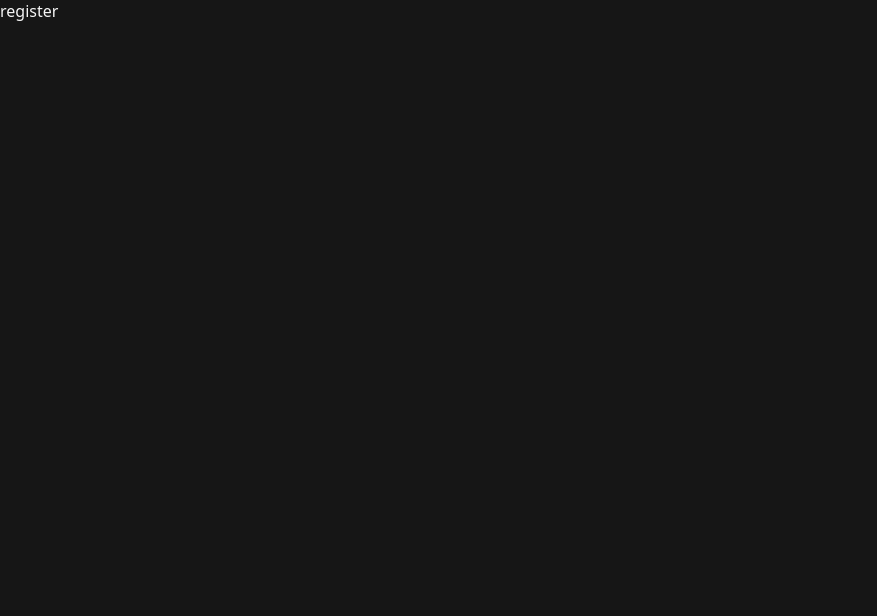
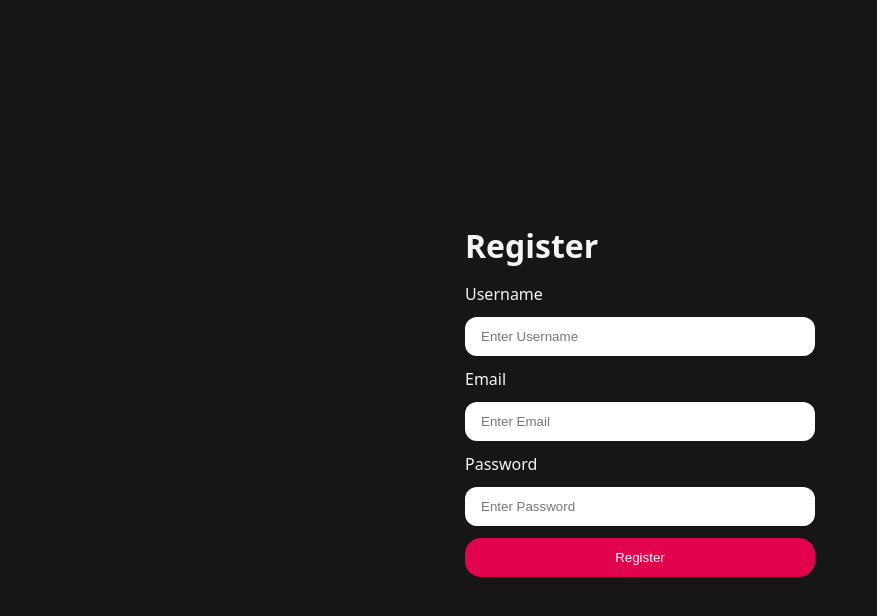
Before and after one commit to devshanuuu/GenAI-Project, a React app in the folder Frontend/: page /register in a window 1280 px wide. Shown: the top 616 px of the page, without its empty margins (0-877 px from the left). Built offline with nearby package versions, Linux system fonts and the light colour scheme; the HTML template or start-up script is replaced by a standard one.

Commit message:
Added login nd register UI

```diff
--- a/Frontend/src/features/auth/auth.form.scss
+++ b/Frontend/src/features/auth/auth.form.scss
@@ -10,6 +10,12 @@
     display: flex;
     flex-direction: column;
     gap: 1rem;
+ }
+
+  form {
+    display: flex !important;
+    flex-direction: column !important;
+    gap: 0.75rem;
  }
 
  .input-group {
--- a/Frontend/src/features/auth/pages/login.jsx
+++ b/Frontend/src/features/auth/pages/login.jsx
@@ -2,12 +2,17 @@
 import '../auth.form.scss'
 
 const Login = () => {
-  return (
+  const handleSubmit = (e) => {
+    e.preventDefault()
+  }
+
+    return (
+
     <main>
         <div className='form-container'>
             <h1>Login</h1>
 
-            <form>
+            <form onSubmit = {handleSubmit}>
                 <div className="input-group">
                     <label htmlFor='email'>Email</label>
                     <input type ='email' id ='email' name='email' placeholder='Enter Email'/>
--- a/Frontend/src/features/auth/pages/register.jsx
+++ b/Frontend/src/features/auth/pages/register.jsx
@@ -1,8 +1,34 @@
 import React from 'react'
 
 const Register = () => {
+
+  const handleSubmit = (e) => {
+    e.preventDefault()
+  }
+
+
   return (
-    <div>register</div>
+    <main>
+        <div className='form-container'>
+            <h1>Register</h1>
+
+            <form onSubmit = {handleSubmit}>
+                <div className="input-group">
+                    <label htmlFor='username'>Username</label>
+                    <input type ='text' id ='username' name='username' placeholder='Enter Username'/>
+                </div>
+                <div className="input-group">
+                    <label htmlFor='email'>Email</label>
+                    <input type ='email' id ='email' name='email' placeholder='Enter Email'/>
+                </div>
+                <div className="input-group">
+                    <label htmlFor='password'>Password</label>
+                    <input type = 'password' id = 'password' name = 'password' placeholder = 'Enter Password'/>
+                </div>
+                <button className='button primary-button'>Register</button>
+            </form>
+        </div>
+    </main>
   )
 }
 
--- a/Frontend/src/style.scss
+++ b/Frontend/src/style.scss
@@ -1,3 +1,5 @@
+@use "./styles/button.scss";
+
 *{
     margin: 0%;
     padding:0%;
--- /dev/null
+++ b/Frontend/src/styles/button.scss
@@ -0,0 +1,18 @@
+.button {
+    border: none;
+    outline: none;
+    padding-inline: 1.5rem;
+    padding-block: 0.75rem;
+    border-radius: 1rem;
+    cursor: pointer;
+    transition: all 0.3s ease-in-out;
+
+    &.primary-button {
+        background-color: #e1034d;
+        color: white;
+    }
+
+    &:active {
+        transform: scale(0.95);
+    }
+}
```
